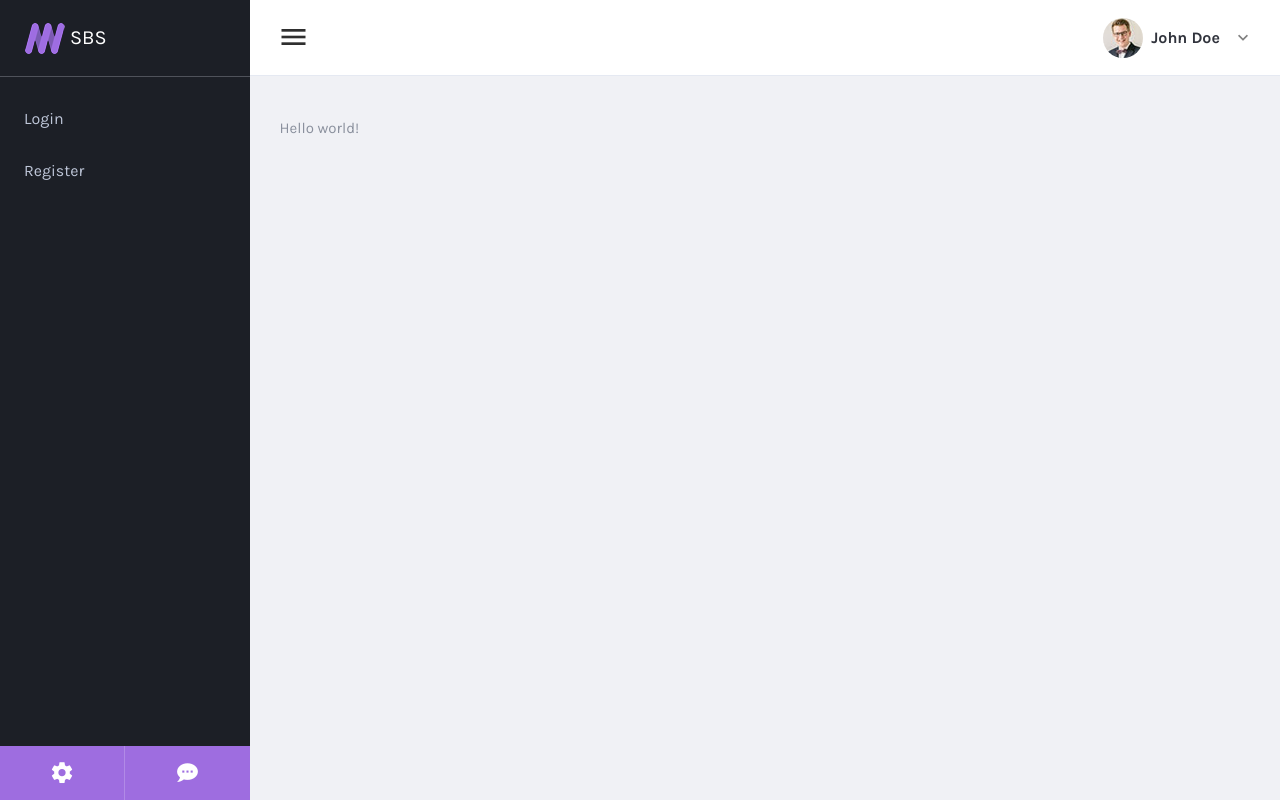
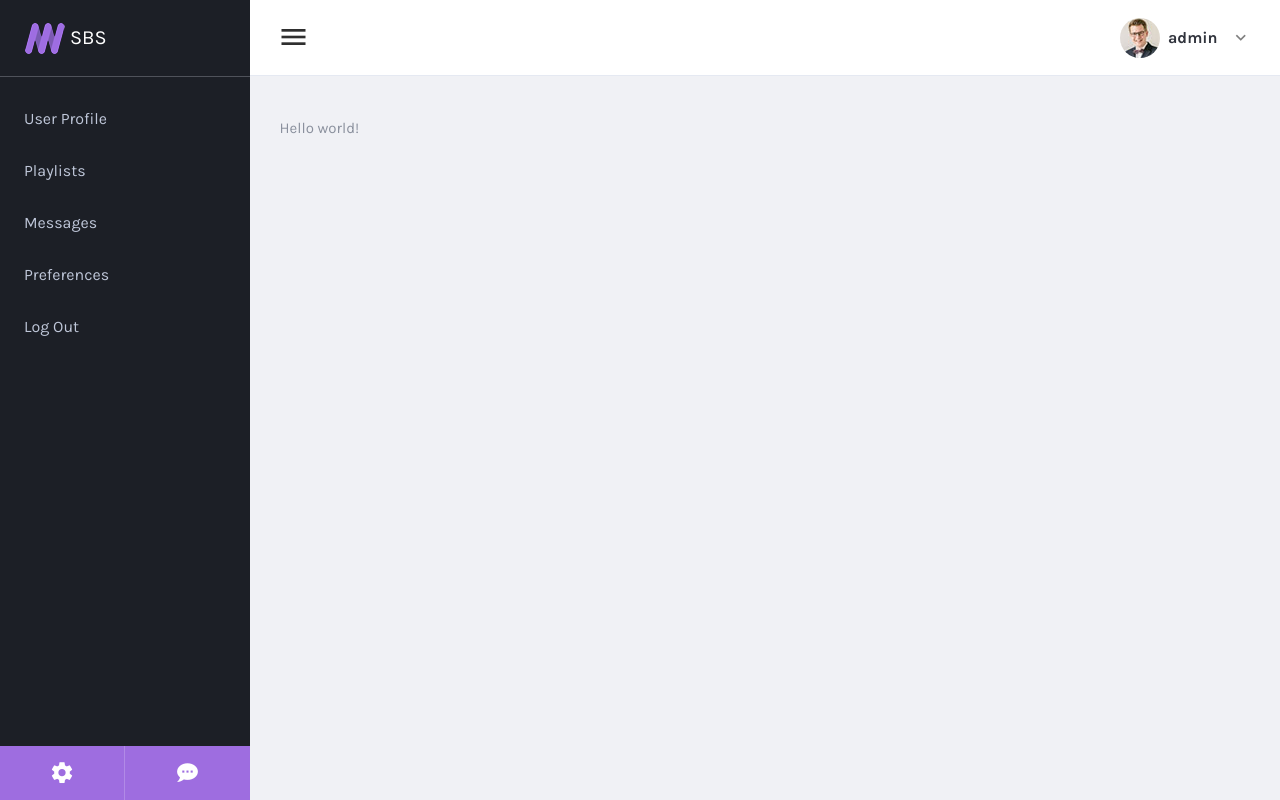
Before and after one commit to Rowan-Senior-Project-F22/A-Serving-of-Brussels-Sprouts, a Django app: page /recommender/ in a window 1280 px wide. Run offline with Django 3.2, Linux system fonts and the light colour scheme; a user stored in the database is signed in; some libraries are stand-ins or nearby versions.

Commit message:
Created admin user, test user, login auth broken
Created admin user and test user to log in with. Registration works and automatically logs user in if completed successfully. Login does not work, authentication causing issues.

```diff
--- a/recommender/models.py
+++ b/recommender/models.py
@@ -13,7 +13,7 @@ class User(AbstractUser):
     # direct_messages = models.ManyToManyField('DirectMessage') TODO: Update with Design Team 3
     preferences = models.CharField(null=False, default='{}', max_length=1000)
 
-    following = models.ForeignKey('self', on_delete=models.CASCADE)
+    following = models.ForeignKey('self', null=True, on_delete=models.CASCADE)
 
     USERNAME_FIELD = 'email'
     REQUIRED_FIELDS = []
--- a/recommender/templates/base.html
+++ b/recommender/templates/base.html
@@ -71,7 +71,7 @@
         <div id="sidebar" class="sidebar sidebar-with-footer">
             <!-- Aplication Brand -->
             <div class="app-brand">
-                {% if user.isAuthenticated %}
+                {% if user.is_authenticated %}
                 <a href="{% url 'recommender:user_profile' %}">
                 {% else %}
                 <a href="{% url 'recommender:get_landing_guest' %}">
@@ -84,7 +84,7 @@
             <div class="sidebar-left" data-simplebar style="height: 100%;">
                 <!-- sidebar menu -->
                 <ul class="nav sidebar-inner" id="sidebar-menu">
-                    {% if user.isAuthenticated %}
+                    {% if user.is_authenticated %}
                         <li>
                             <a class="sidenav-item-link" href="{% url 'recommender:user_profile' %}">
                                 <span class="nav-text">User Profile</span>
@@ -111,7 +111,7 @@
 
                         <li>
                             <a class="sidenav-item-link" href="{% url 'recommender:get_logout' %}">
-                                <span class="nav-text">Logout</span>
+                                <span class="nav-text">Log Out</span>
                             </a>
                         </li>
                     {% else %}
@@ -133,7 +133,7 @@
 
             </div>
 
-            {% if not user.isAuthenticated %}
+            {% if user.is_authenticated %}
                 <div class="sidebar-footer">
                     <div class="sidebar-footer-content">
                         <ul class="d-flex">
@@ -169,17 +169,17 @@
                 <div class="navbar-right ">
                     <ul class="nav navbar-nav">
 
-                        {% if not user.isAuthenticated %}
+                        {% if user.is_authenticated %}
                         <!-- User Account -->
                         <li class="dropdown user-menu">
                             <button class="dropdown-toggle nav-link" data-toggle="dropdown">
                                 <img src="{%static 'images/user/user-xs-01.jpg' %}" class="user-image rounded-circle"
                                      alt="User Image"/>
-                                <span class="d-none d-lg-inline-block">John Doe</span>
+                                <span class="d-none d-lg-inline-block">{{ user.username }}</span>
                             </button>
                             <ul class="dropdown-menu dropdown-menu-right">
                                 <li>
-                                    <a class="dropdown-link-item" href="user-profile.html">
+                                    <a class="dropdown-link-item" href="{% url 'recommender:user_profile' %}">
                                         <i class="mdi mdi-account-outline"></i>
                                         <span class="nav-text">My Profile</span>
                                     </a>
@@ -192,7 +192,7 @@
                                 </li>
 
                                 <li class="dropdown-footer">
-                                    <a class="dropdown-link-item" href="sign-in.html"> <i class="mdi mdi-logout"></i>
+                                    <a class="dropdown-link-item" href="{% url 'recommender:get_logout' %}"> <i class="mdi mdi-logout"></i>
                                         Log Out
                                     </a>
                                 </li>
--- a/recommender/views.py
+++ b/recommender/views.py
@@ -10,7 +10,7 @@ from django.contrib.auth import login, authenticate, logout
 from django.dispatch import receiver
 from django.views import View
 from django.db.models import Q
-from django.contrib.auth.models import User
+from .models import User
 from .forms import CustomUserForm
 from django.contrib import messages
 from django.contrib.auth.forms import AuthenticationForm
@@ -119,12 +119,12 @@ def get_login(request):
 	if request.method == "POST":
 		form = AuthenticationForm(data=request.POST)
 		if form.is_valid():
-			username = form.cleaned_data.get('username')
+			email = form.cleaned_data.get('email')
 			password = form.cleaned_data.get('password')
-			user = authenticate(request, username=username, password=password)
+			user = authenticate(request, email=email, password=password)
 			if user is not None:
 				login(request, user)
-				messages.info(request, f"You are now logged in as {username}.")
+				messages.info(request, f"You are now logged in as {user.get_username}.")
 				return redirect("recommender:user_profile")
 			else:
 				messages.error(request,"Invalid username or password.")
```
Also changed, not shown: recommender/backends.py (added, +14 -0 lines), db.sqlite3, music/settings.py (line endings or trailing spaces), recommender/migrations/0002_auto_20221029_1900.py (added).
